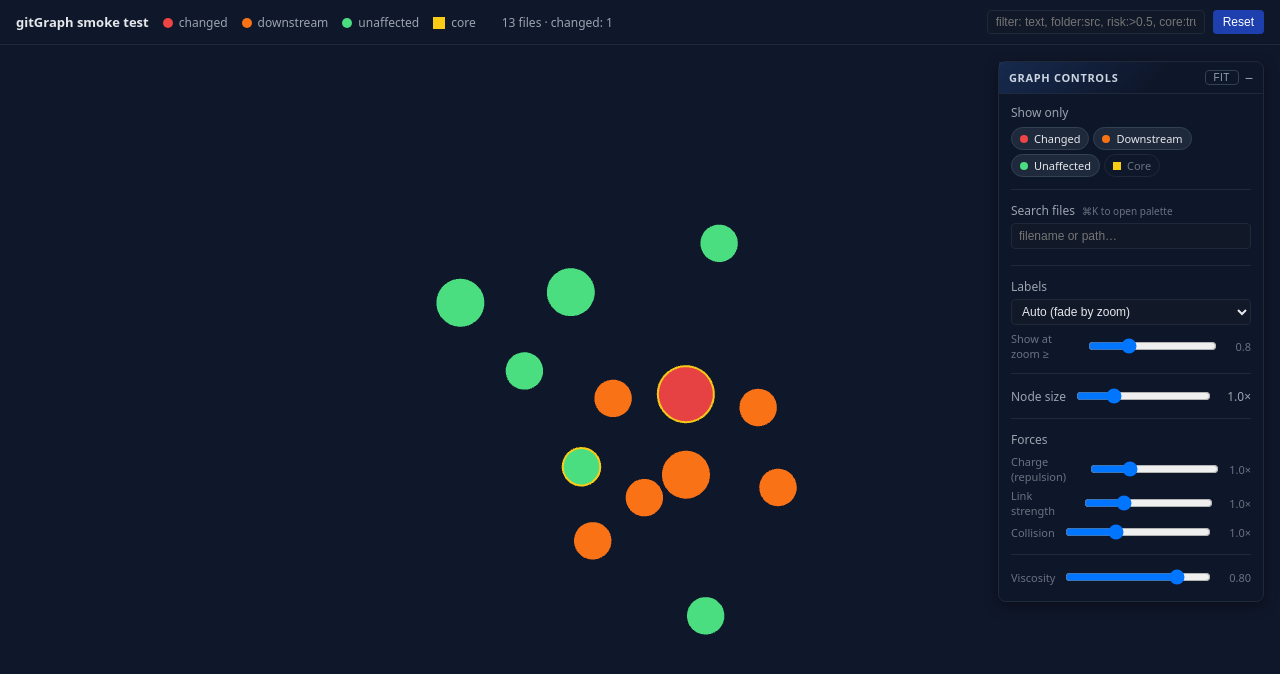
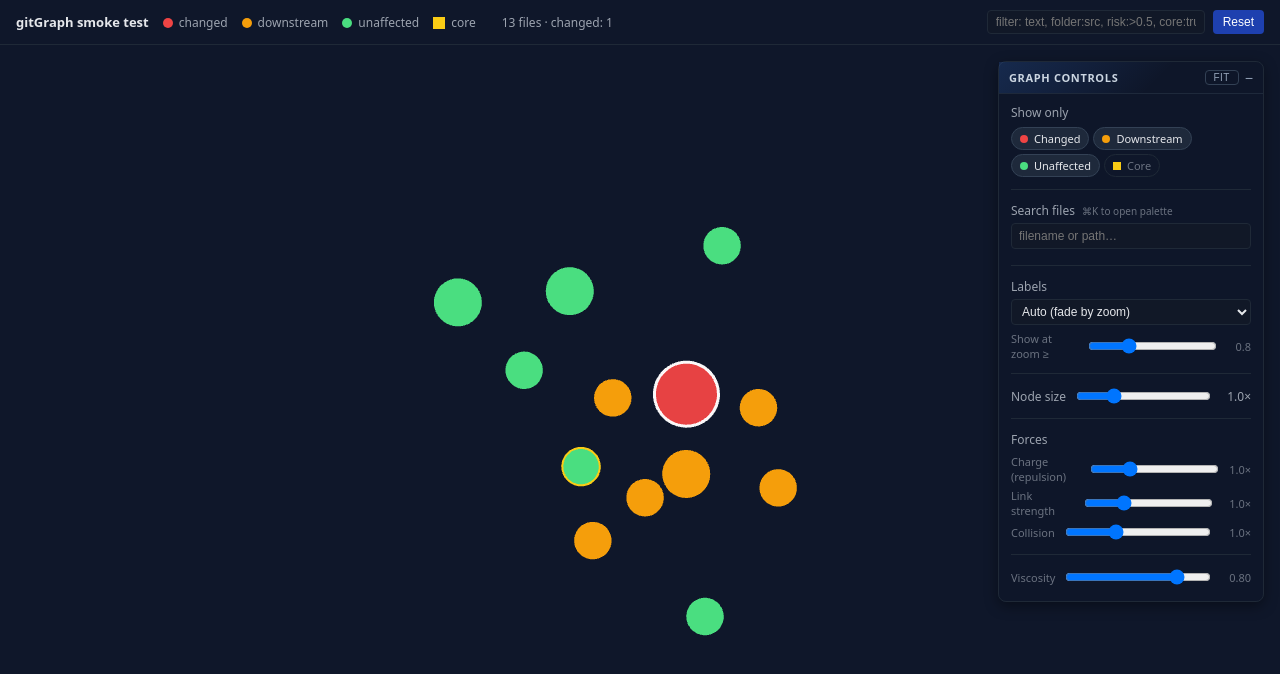
Before and after one commit to erluxman/gitgraph, a website with bundled scripts: page packages/smoke/index.html in a window 1280 px wide. Built offline with nearby package versions, Linux system fonts and the light colour scheme.

Commit message:
feat(style): widen red/orange contrast — doubled red w/ ring, amber instead of orange
Three-colour palette now reads as clearly safe / risky / danger:

  red    — doubled minimum radius (16 -> 32) plus a 3 px white ring.
           Changed files dominate the screen at a glance even on a
           700-node graph; the ring wins over the core-yellow border
           on red+core files because change-status outranks the core
           tag visually.
  amber  - swapped from orange (#f97316) to amber (#f59e0b). Pure
           orange was reading as "almost red" once the red got the
           white ring — amber is yellower without colliding with the
           core yellow (#facc15) used for border glow.
  green  - unchanged.

Legends in smoke / chrome overlay / vscode webview and the controls
chip all pick up the new amber so the palette stays consistent.

Co-Authored-By: Claude Opus 4.7 (1M context) <noreply@anthropic.com>

```diff
--- a/packages/chrome/src/content/overlay.ts
+++ b/packages/chrome/src/content/overlay.ts
@@ -436,7 +436,7 @@ function buildShell(): HTMLDivElement {
         <strong>gitGraph</strong>
         <div class="gg-legend" style="display:flex;gap:12px;font-size:12px;color:#9ca3af;">
           <span><span style="display:inline-block;width:10px;height:10px;background:#ef4444;border-radius:50%;margin-right:6px;vertical-align:middle;"></span>changed</span>
-          <span><span style="display:inline-block;width:10px;height:10px;background:#f97316;border-radius:50%;margin-right:6px;vertical-align:middle;"></span>downstream</span>
+          <span><span style="display:inline-block;width:10px;height:10px;background:#f59e0b;border-radius:50%;margin-right:6px;vertical-align:middle;"></span>downstream</span>
           <span><span style="display:inline-block;width:10px;height:10px;background:#4ade80;border-radius:50%;margin-right:6px;vertical-align:middle;"></span>unaffected</span>
         </div>
       </div>
--- a/packages/graph-renderer/src/controls.ts
+++ b/packages/graph-renderer/src/controls.ts
@@ -91,7 +91,7 @@ export function mountControlsPanel(
       <label style="display:block;color:#9ca3af;margin-bottom:6px;">Show only</label>
       <div class="gg-controls__impact-chips" style="display:flex;flex-wrap:wrap;gap:4px;margin-bottom:12px;">
         ${impactChipHtml("red", "Changed", "#ef4444", true)}
-        ${impactChipHtml("orange", "Downstream", "#f97316", true)}
+        ${impactChipHtml("orange", "Downstream", "#f59e0b", true)}
         ${impactChipHtml("green", "Unaffected", "#4ade80", true)}
         ${impactChipHtml("core", "Core", "#facc15", false)}
       </div>
--- a/packages/graph-renderer/src/style.ts
+++ b/packages/graph-renderer/src/style.ts
@@ -9,8 +9,15 @@ import type { SceneNode } from "./types.js";
 export const COLOURS = {
   green: 0x4ade80,
   red: 0xef4444,
-  orange: 0xf97316,
+  // Amber instead of pure orange: clearly yellower than the red so a
+  // red file and a downstream-orange file don't blur into each other,
+  // and clearly more saturated than the core yellow so they don't
+  // either.
+  orange: 0xf59e0b,
   core: 0xfacc15, // glow accent for core paths
+  // White ring used on red (changed) files so they pop visually over
+  // the amber/green crowd even on a busy graph.
+  redBorder: 0xffffff,
 } as const;
 
 /** Node radius in pixels. */
@@ -59,22 +66,37 @@ export function nodeStyle(
     };
   }
 
-  // Changed (red) files are the most important thing on screen — make
-  // them prominent even when they have zero exports (e.g. test files,
-  // config-like JS). Orange is bumped a little so consumers don't get
-  // lost when the changed file is huge. Plain green files keep the
-  // default radius scale.
+  // Changed (red) files are the most important thing on screen — give
+  // them a doubled minimum radius AND a 3 px white ring so they read
+  // as "the thing you came here to look at" no matter the surrounding
+  // density. Orange is bumped a little so consumers don't get lost
+  // when the changed file is huge. Plain green files keep the default
+  // radius scale.
   const baseRadius = scaleRadius(node.exportCount, o);
   const minForImpact =
-    node.impact === "red" ? 16 : node.impact === "orange" ? 9 : o.minRadius;
+    node.impact === "red" ? 32 : node.impact === "orange" ? 9 : o.minRadius;
   const radius = Math.max(baseRadius, minForImpact);
+
+  // Border priority: red gets the white ring even if it's also a core
+  // path — the change-status signal takes precedence over the core tag
+  // for files that are actually changing. Non-red core paths keep the
+  // existing yellow glow.
+  let borderColour: number | null = null;
+  let borderWidth = 0;
+  if (node.impact === "red") {
+    borderColour = COLOURS.redBorder;
+    borderWidth = 3;
+  } else if (node.core) {
+    borderColour = COLOURS.core;
+    borderWidth = 2;
+  }
 
   return {
     radius,
     fill: baseColourFor(node),
     alpha: 1,
-    borderColour: node.core ? COLOURS.core : null,
-    borderWidth: node.core ? 2 : 0,
+    borderColour,
+    borderWidth,
     labelColour: 0xe5e7eb,
   };
 }
--- a/packages/smoke/index.html
+++ b/packages/smoke/index.html
@@ -79,7 +79,7 @@
           <strong>gitGraph smoke test</strong>
           <div class="legend">
             <span><span class="dot" style="background:#ef4444"></span>changed</span>
-            <span><span class="dot" style="background:#f97316"></span>downstream</span>
+            <span><span class="dot" style="background:#f59e0b"></span>downstream</span>
             <span><span class="dot" style="background:#4ade80"></span>unaffected</span>
             <span><span class="dot" style="background:#facc15;border-radius:0;width:8px;height:8px;border:2px solid #facc15"></span>core</span>
           </div>
```
Also changed, not shown: packages/graph-renderer/src/style.test.ts (+12 -4 lines), packages/vscode/src/webview/index.html (+1 -1 lines).
